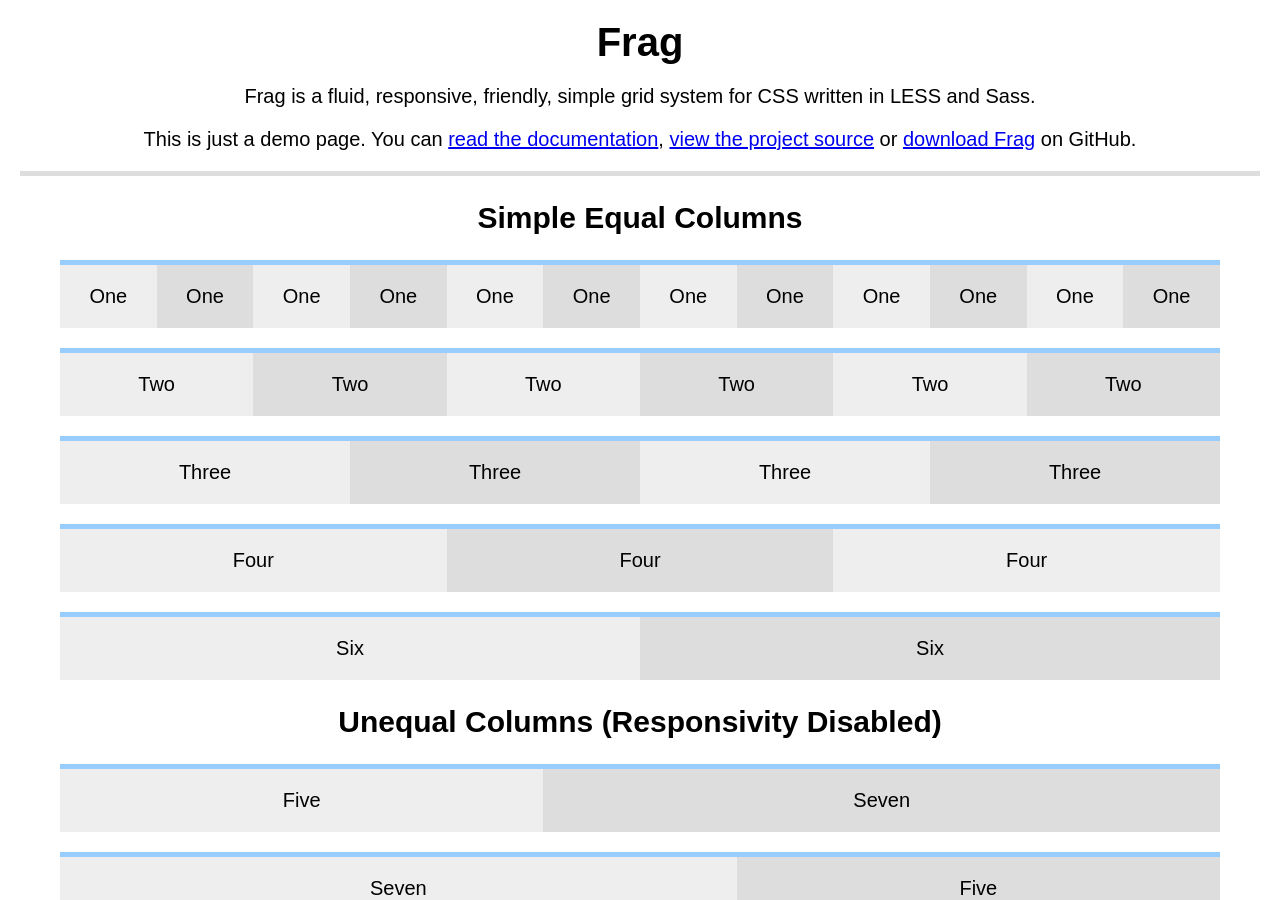
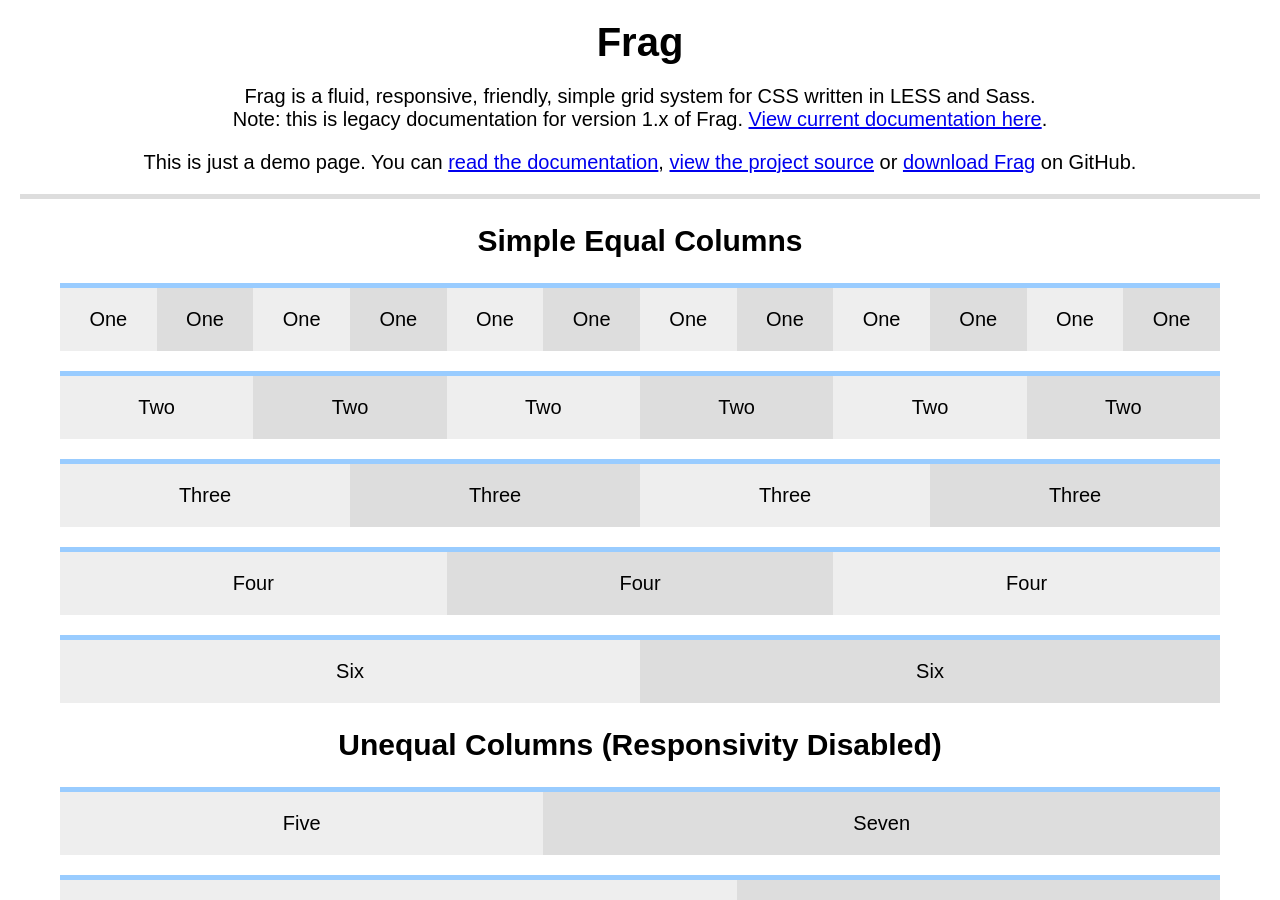
Before and after one commit to rowanmanning/frag, a Jekyll site: the page 1.x/index.html, which Jekyll copies as it is, in a window 1280 px wide and 900 px high. Built offline with Jekyll 4.4.1, drawn with Linux system fonts in a browser that asks for light colours.

Commit message:
Update links in legacy documentation

```diff
--- a/1.x/index.html
+++ b/1.x/index.html
@@ -4,8 +4,8 @@
 
     <meta charset="utf-8"/>
     <title>Frag</title>
-    <link rel="author" href="http://rowanmanning.co.uk/"/>
-    <link rel="canonical" href="http://frag.rowanmanning.com/1.x/"/>
+    <link rel="author" href="http://rowanmanning.com/"/>
+    <meta name="robots" value="noindex"/>
 
     <!-- Normalize! -->
     <link rel="stylesheet" type="text/css" href="normalize.css"/>
@@ -70,12 +70,13 @@
 
     <p>
         Frag is a fluid, responsive, friendly, simple grid system for
-        CSS written in LESS and Sass.
+        CSS written in LESS and Sass.<br/>Note: this is legacy documentation for
+        version 1.x of Frag. <a href="/">View current documentation here</a>.
     </p>
 
     <p class="ruled">
         This is just a demo page. You can
-        <a href="https://github.com/rowanmanning/frag/tree/2.x#readme">read the documentation</a>,
+        <a href="https://github.com/rowanmanning/frag/tree/1.x#readme">read the documentation</a>,
         <a href="https://github.com/rowanmanning/frag/tree/1.x">view the project source</a> or
         <a href="https://github.com/rowanmanning/frag/zipball/1.x">download Frag</a>
         on GitHub.
```
